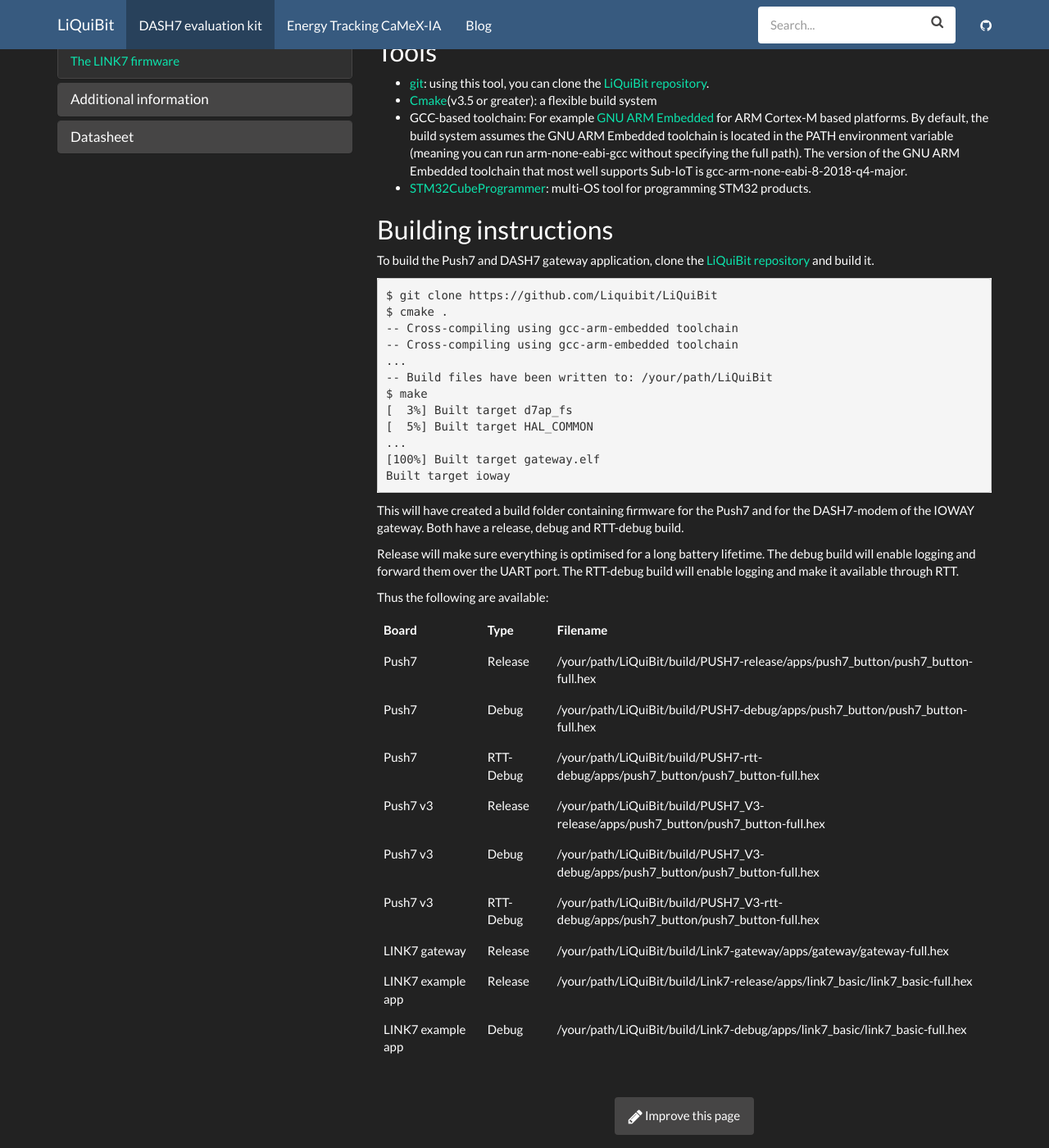
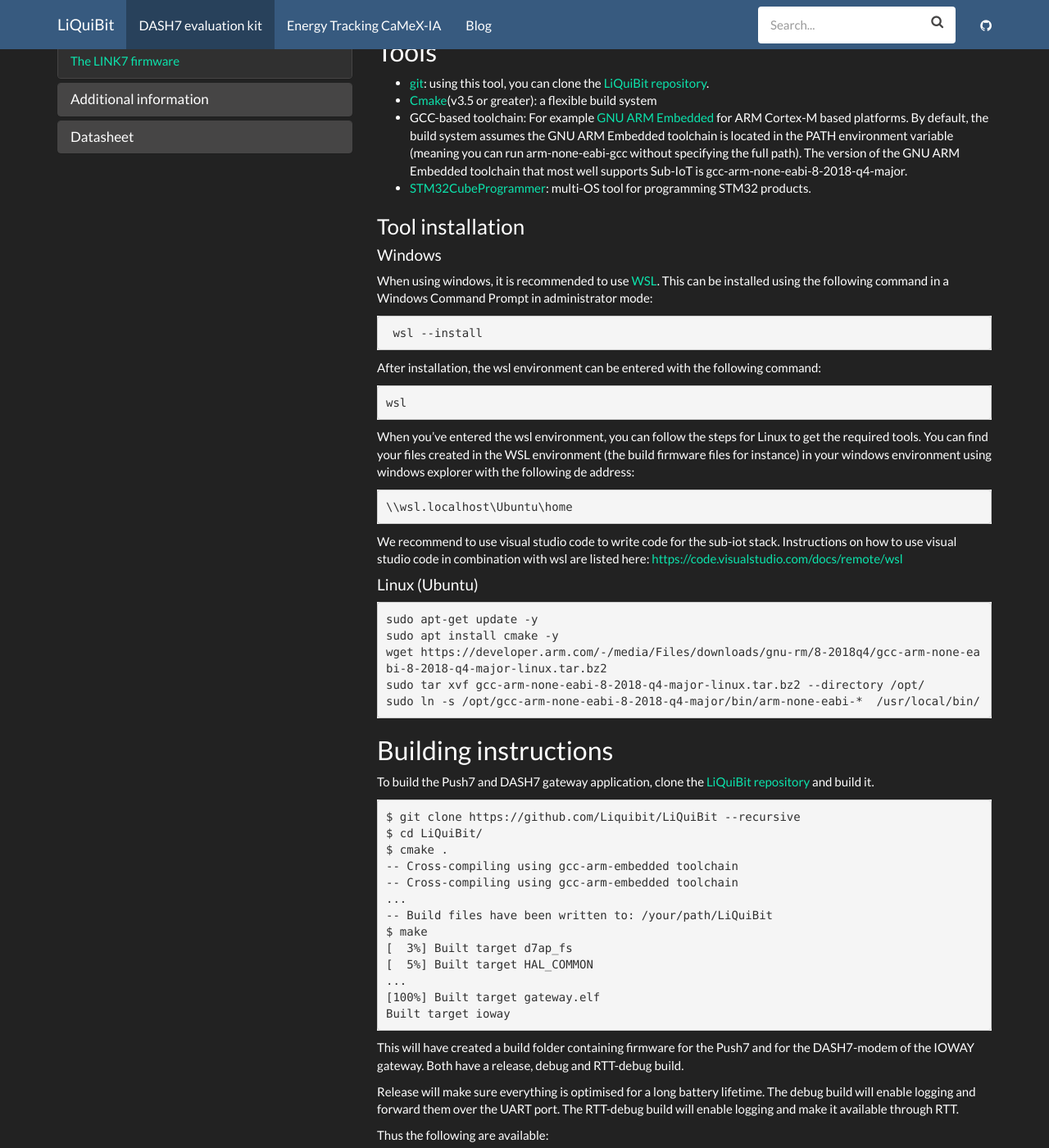
Before and after one commit to Liquibit/LiQuiBit, a Jekyll site: the page built from docs/_docs/DASH7_evaluation_kit/Sub-iot.md, in a window 1280 px wide and 1400 px high, scrolled down 247 px. Shown: the whole window at 82% size. Built offline with Jekyll 4.4.1, drawn with Linux system fonts in a browser that asks for light colours.

Commit message:
added build tool installation instructions

```diff
--- a/docs/_docs/DASH7_evaluation_kit/Sub-iot.md
+++ b/docs/_docs/DASH7_evaluation_kit/Sub-iot.md
@@ -14,11 +14,38 @@
 * GCC-based toolchain: For example [GNU ARM Embedded](https://developer.arm.com/Tools%20and%20Software/GNU%20Toolchain) for ARM Cortex-M based platforms. By default, the build system assumes the GNU ARM Embedded toolchain is located in the PATH environment variable (meaning you can run arm-none-eabi-gcc without specifying the full path). The version of the GNU ARM Embedded toolchain that most well supports Sub-IoT is gcc-arm-none-eabi-8-2018-q4-major.
 * [STM32CubeProgrammer](https://www.st.com/en/development-tools/stm32cubeprog.html): multi-OS tool for programming STM32 products.
 
+### Tool installation
+
+#### Windows
+
+When using windows, it is recommended to use [WSL](https://learn.microsoft.com/en-us/windows/wsl/install). This can be installed using the following command in a Windows Command Prompt in administrator mode:
+
+     wsl --install
+
+After installation, the wsl environment can be entered with the following command:
+
+    wsl
+
+When you've entered the wsl environment, you can follow the steps for Linux to get the required tools. You can find your files created in the WSL environment (the build firmware files for instance) in your windows environment using windows explorer with the following de address:
+
+    \\wsl.localhost\Ubuntu\home
+
+We recommend to use visual studio code to write code for the sub-iot stack. Instructions on how to use visual studio code in combination with wsl are listed here: [https://code.visualstudio.com/docs/remote/wsl](https://code.visualstudio.com/docs/remote/wsl)
+
+#### Linux (Ubuntu)
+
+    sudo apt-get update -y
+    sudo apt install cmake -y
+    wget https://developer.arm.com/-/media/Files/downloads/gnu-rm/8-2018q4/gcc-arm-none-eabi-8-2018-q4-major-linux.tar.bz2
+    sudo tar xvf gcc-arm-none-eabi-8-2018-q4-major-linux.tar.bz2 --directory /opt/
+    sudo ln -s /opt/gcc-arm-none-eabi-8-2018-q4-major/bin/arm-none-eabi-*  /usr/local/bin/
+
 ## Building instructions {#building}
 
 To build the Push7 and DASH7 gateway application, clone the [LiQuiBit repository](https://github.com/Liquibit/LiQuiBit) and build it.
 
-    $ git clone https://github.com/Liquibit/LiQuiBit
+    $ git clone https://github.com/Liquibit/LiQuiBit --recursive
+    $ cd LiQuiBit/
     $ cmake .
     -- Cross-compiling using gcc-arm-embedded toolchain
 	-- Cross-compiling using gcc-arm-embedded toolchain
```
